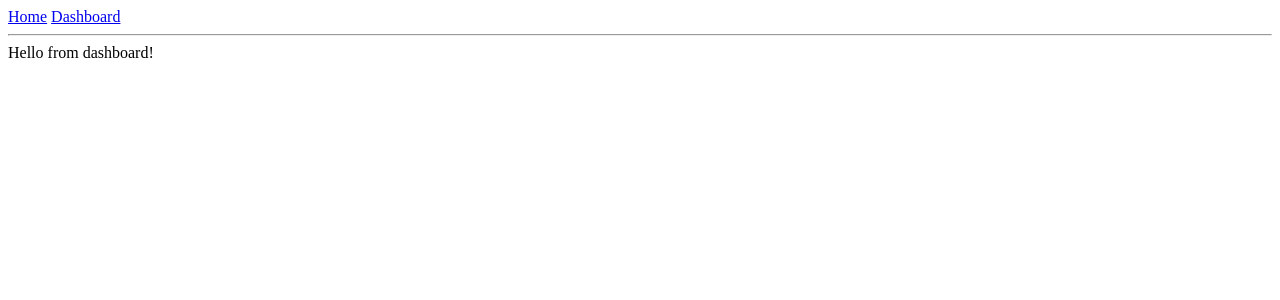
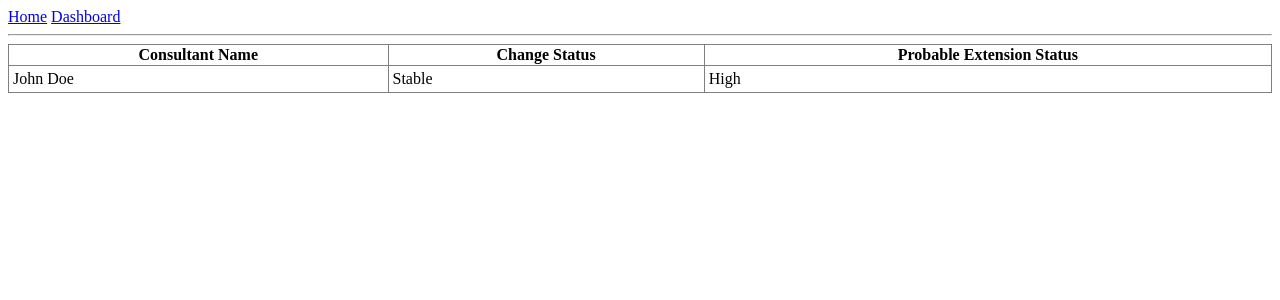
Before and after one commit to hejare/mega-dashboard-3000, a React (Vite) app in the folder react-fe/: page /dashboard in a window 1280 px wide. Shown: the top 300 px of the page. Built offline with nearby package versions, Linux system fonts and the light colour scheme.

Commit message:
Add table

```diff
--- a/react-fe/src/components/Dashboard.tsx
+++ b/react-fe/src/components/Dashboard.tsx
@@ -1,3 +1,128 @@
+import {
+  createColumnHelper,
+  useReactTable,
+  getCoreRowModel,
+} from '@tanstack/react-table';
+
+interface Consultant {
+    id: number;
+    name: string;
+    changeStatus: string;
+    probableExtensionStatus: string;
+}
+
+interface Lead {
+    id: number
+    organization: string
+    stack: string[]
+    role: string
+    contact: string
+    consulatantId: number
+}
+
+interface Assignment {
+    id: number
+    organization: string
+    stack: string[]
+    role: string
+    contact: string
+    hourlyPrice: number
+    periodStartAt: Date
+    periodEndAt: Date
+    lead: Lead
+    consultant: Consultant
+}
+
+interface DashboardData {
+    consultant: Consultant;
+    leads: Lead[];
+    assignment: Assignment;
+}
+
+const dummyData: DashboardData[] = [{
+    consultant: {
+        id: 1,
+        name: 'John Doe',
+        changeStatus: 'Stable',
+        probableExtensionStatus: 'High',
+    },
+    leads: [],
+    assignment: {
+        id: 1,
+        organization: 'Tech Corp',
+        stack: ['React', 'TypeScript'],
+        role: 'Frontend Developer',
+        contact: 'john.doe@example.com',
+        hourlyPrice: 75,
+        periodStartAt: new Date('2023-01-01'),
+        periodEndAt: new Date('2023-12-31'),
+        lead: {
+            id: 1,
+            organization: 'Tech Corp',
+            stack: ['React', 'TypeScript'],
+            role: 'Frontend Developer',
+            contact: 'john.doe@example.com',
+            consulatantId: 1,
+        },
+        consultant: {
+            id: 1,
+            name: 'John Doe',
+            changeStatus: 'Stable',
+            probableExtensionStatus: 'High',
+        },
+    },
+}];
+
+const columnHelper = createColumnHelper<DashboardData>();
+
+const columns = [
+    columnHelper.accessor('consultant.name', {
+        header: 'Consultant Name',
+        cell: info => info.getValue(),
+    }),
+    columnHelper.accessor('consultant.changeStatus', {
+        header: 'Change Status',
+        cell: info => info.getValue(),
+    }),
+    columnHelper.accessor('consultant.probableExtensionStatus', {
+        header: 'Probable Extension Status',
+        cell: info => info.getValue(),
+    }),
+]
+
 export function Dashboard() {
-    return <div className="p-2">Hello from dashboard!</div>
+    const table = useReactTable({
+        data: dummyData,
+        columns,
+        getCoreRowModel: getCoreRowModel(),
+    });
+
+    return (
+        <table border={1} style={{ borderCollapse: 'collapse', width: '100%' }}>
+            <thead>
+                {table.getHeaderGroups().map(headerGroup => {
+                    return (
+                    <tr key={headerGroup.id}>
+                        {headerGroup.headers.map(header => ( // map over the headerGroup headers array
+                        <th key={header.id} colSpan={header.colSpan}>
+                            {<>{header.column.columnDef.header?.valueOf()}</>}
+                        </th>
+                        ))}
+                    </tr>
+                    )
+                })}
+            </thead>
+            <tbody>
+                {table.getRowModel().rows.map(row => (
+                <tr key={row.id}>
+                    {row.getVisibleCells().map(cell => (
+                    <td key={cell.id} style={{ padding: '4px' }}>
+                        {<>{cell.getValue()}</>}
+                    </td>
+                    ))}
+                </tr>
+                ))}
+            </tbody>
+        </table>
+    )
 }
```
